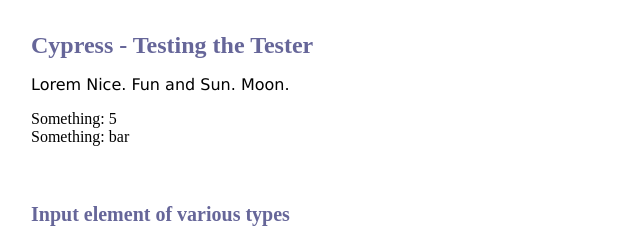
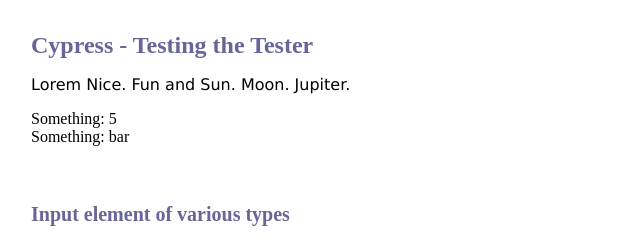
Before and after one commit to JohnLukeBentley/CypressDemo, a website: page index.html in a window 1280 px wide. Shown: the top 240 px of the page, 49-689 px from the left. Drawn offline with Linux system fonts and the light colour scheme.

Commit message:
Small change. Jupiter

```diff
--- a/index.html
+++ b/index.html
@@ -41,7 +41,7 @@
 </head>
 <body>
   <h1>Cypress - Testing the Tester</h1>
-  <p>Lorem Nice. Fun and Sun. Moon.</p>
+  <p>Lorem Nice. Fun and Sun. Moon. Jupiter.</p>
   <output></output>
 
   <form method="post" action="" onsubmit="return false;">
```
